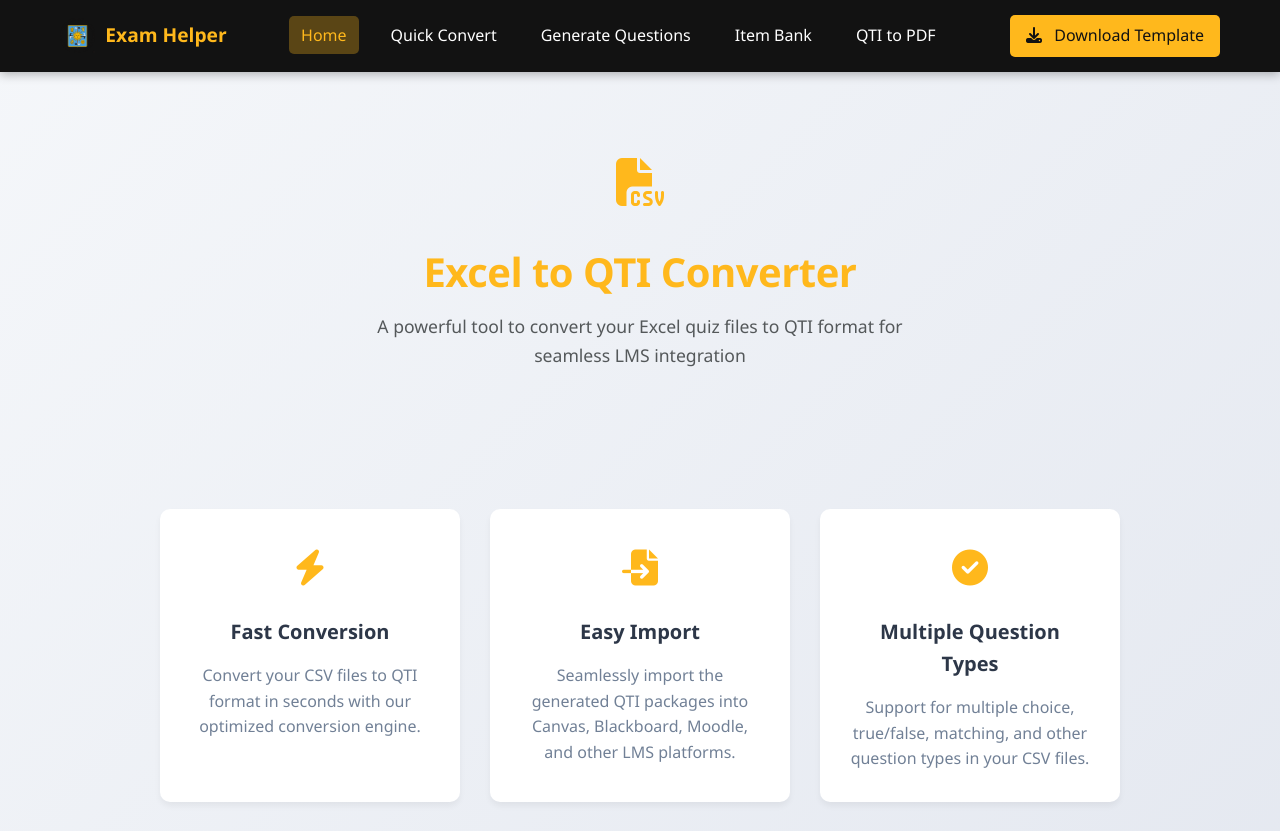
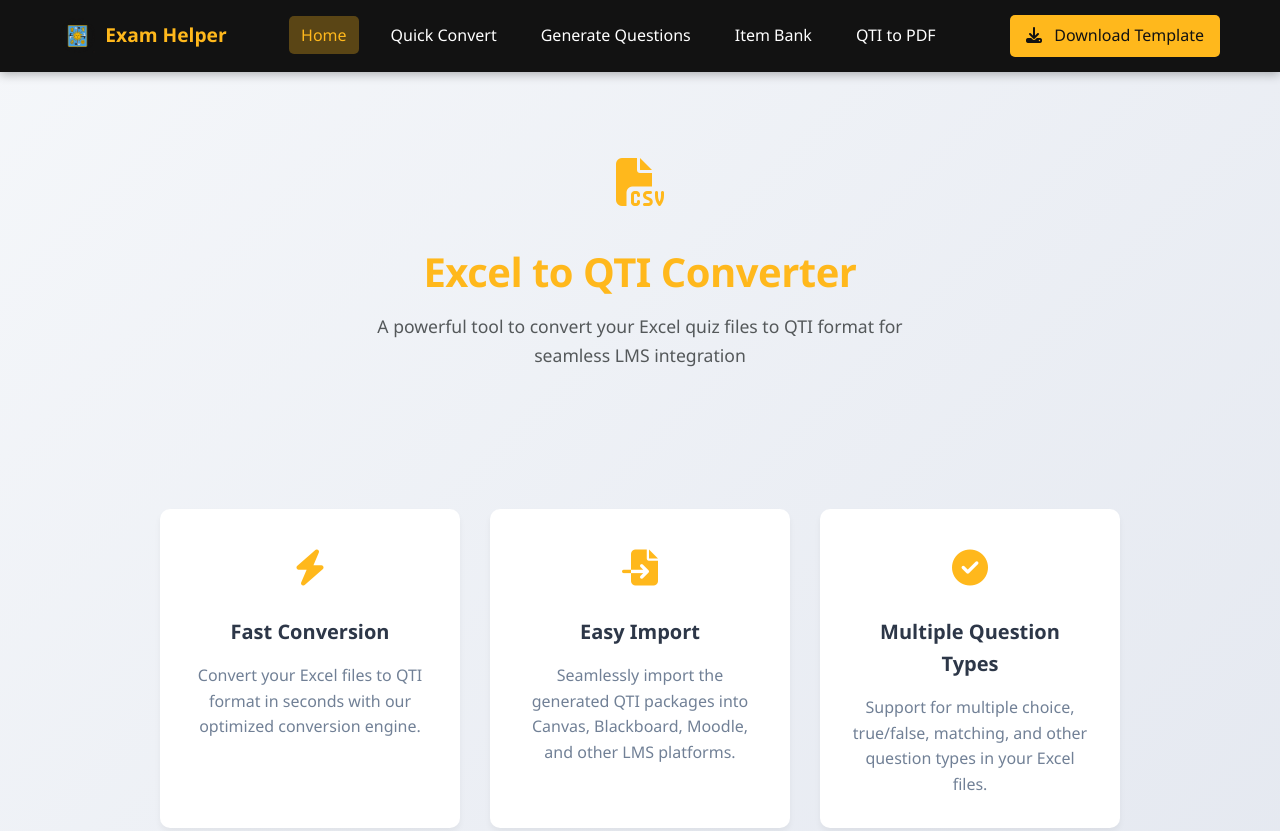
Before and after one commit to robthomas1120/examHelperQTI, a plain HTML site: page html/index.html in a window 1280 px wide. Shown: the top 831 px of the page. Drawn offline with Linux system fonts and the light colour scheme.

Commit message:
excel text replacements v2

```diff
--- a/html/index.html
+++ b/html/index.html
@@ -163,7 +163,7 @@
                     <i class="fas fa-bolt"></i>
                 </div>
                 <h3 class="feature-title">Fast Conversion</h3>
-                <p class="feature-description">Convert your CSV files to QTI format in seconds with our optimized
+                <p class="feature-description">Convert your Excel files to QTI format in seconds with our optimized
                     conversion engine.</p>
             </div>
 
@@ -182,7 +182,7 @@
                 </div>
                 <h3 class="feature-title">Multiple Question Types</h3>
                 <p class="feature-description">Support for multiple choice, true/false, matching, and other question
-                    types in your CSV files.</p>
+                    types in your Excel files.</p>
             </div>
         </section>
     </div>
```
